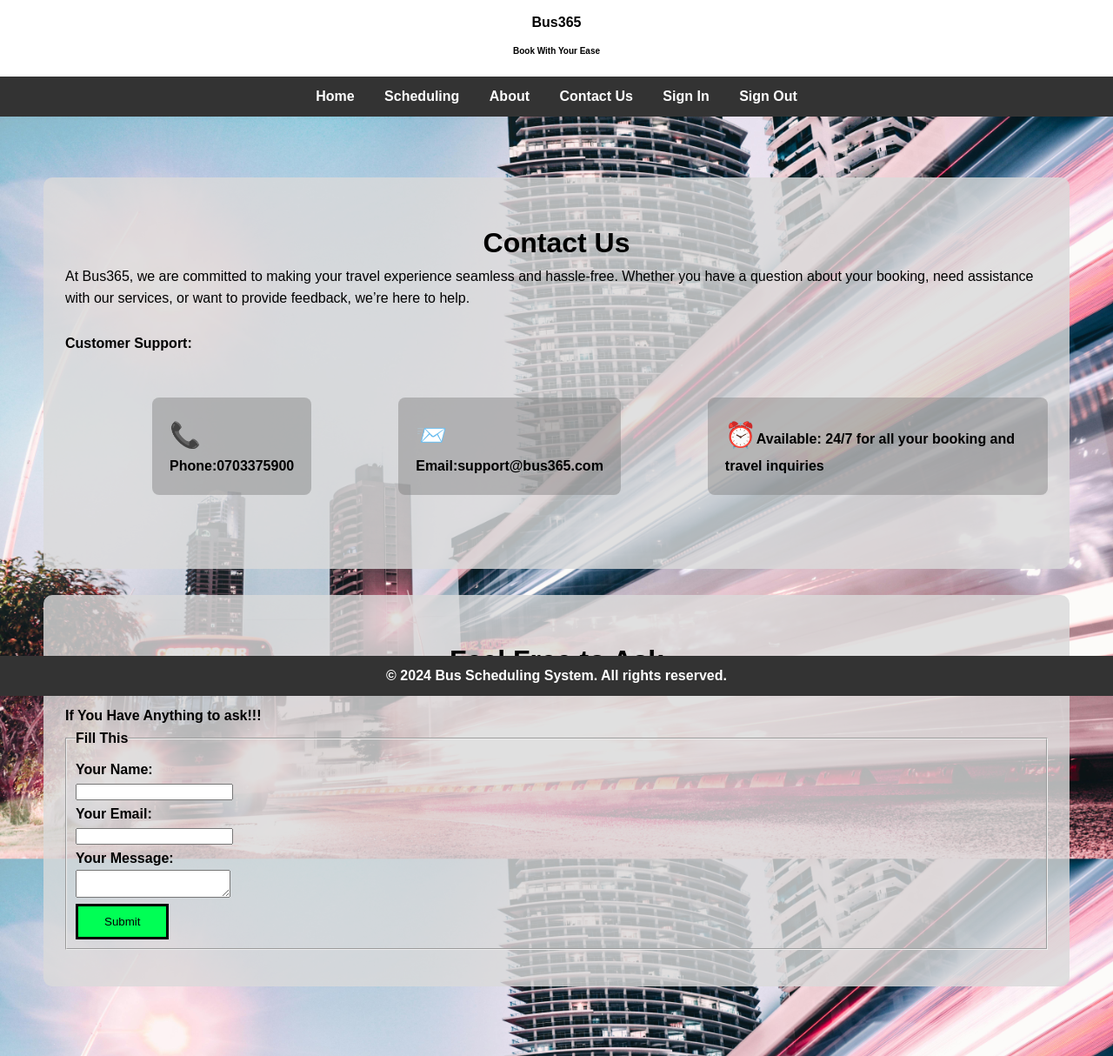
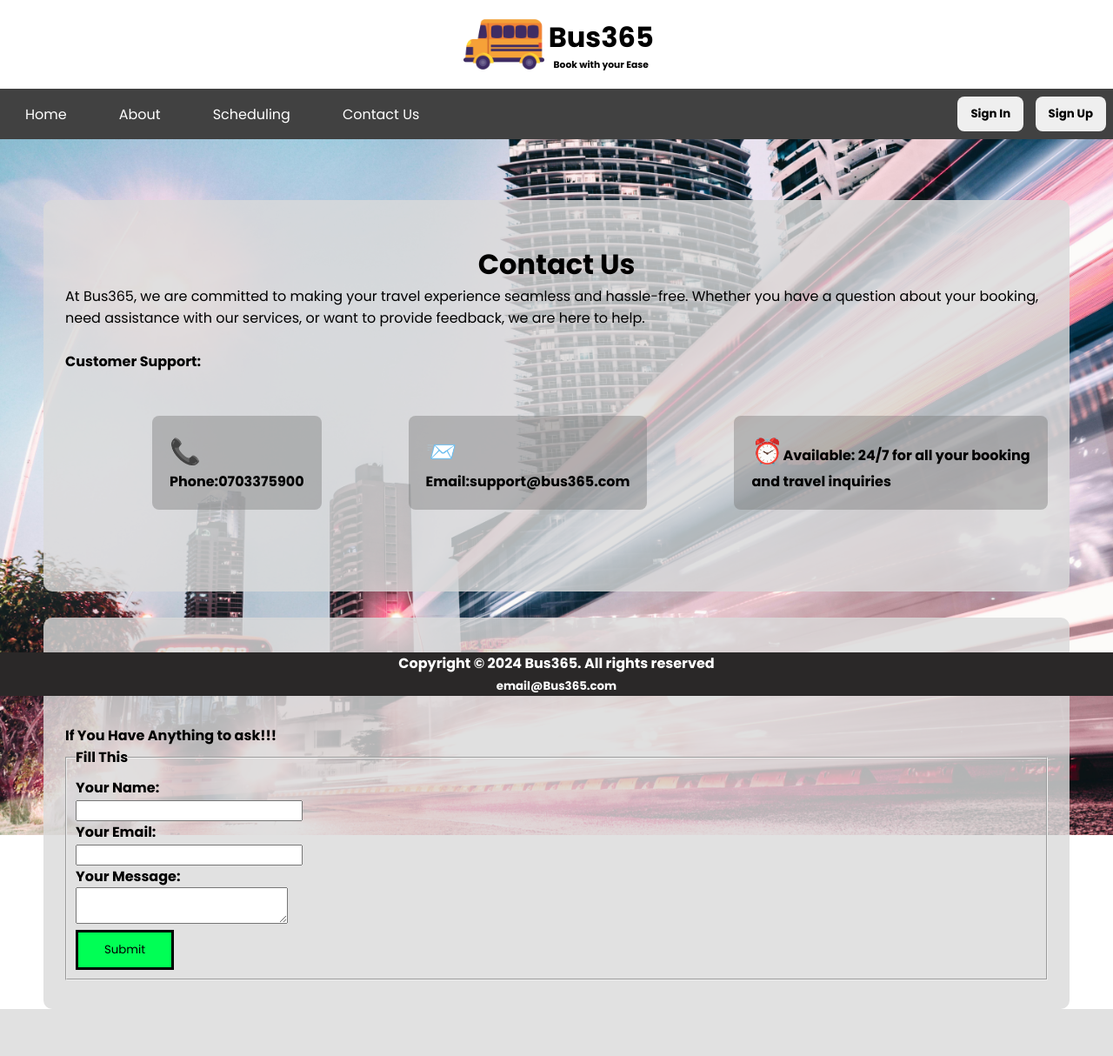
Before and after one commit to IT23595644/Bus-Booking-System, a PHP site: page /ContactUs.php in a window 1280 px wide. Shown: the whole page at 87% size. After the commit the page ends 1160 px from the top, so only its background shows below. Run offline with PHP 8.4, Linux system fonts and the light colour scheme.

Commit message:
header/footer created

```diff
--- a/Contact Us page/ContactUs.php
+++ b/Contact Us page/ContactUs.php
@@ -7,23 +7,20 @@
 <html >
 <head>
     <title>Contact Us</title>
-
+    <link rel="stylesheet" href="Headers-Footers/header.css">
+    <link rel="stylesheet" href="Headers-Footers/footer.css">
     <link rel="stylesheet" href="contactus.css">
 </head>
 <body>
-    <div class="companyname">
-        <center>Bus365</center>
-        <label>Book With Your Ease</label>
-    </div>
         <?php
-            include("header.html");
+            include('Headers-Footers/mainheader.php');
 
         ?>
         <div class="container">
             <div class="box" >
                 <div class="heading">
                     <h1>Contact Us</h1>
-                    <label >At Bus365, we are committed to making your travel experience seamless and hassle-free. Whether you have a question about your booking, need assistance with our services, or want to provide feedback, we’re here to help.</label><br><br>
+                    <label >At Bus365, we are committed to making your travel experience seamless and hassle-free. Whether you have a question about your booking, need assistance with our services, or want to provide feedback, we are here to help.</label><br><br>
                     <pre><b>Customer Support:<b></pre>
                     <ul>
                         <li><span class="icon">📞</span>Phone:0703375900</li>
@@ -49,17 +46,21 @@
                         </form>
                     </fieldset>
                 </div>
-            </div>
+            <div>
+
+        </div>
+
+        <?php
+                include("Headers-Footers/footer.php");
+
+         ?>
 
 
 
-        </div>
-        <div>
-            <?php
-                include("footer.html");
 
-            ?>
-        </div>
+
+
+
 
 
 </body>
@@ -91,7 +92,8 @@
         }
 
 
-
+            /*
+        }*/
 
 
     mysqli_close($conn);
--- /dev/null
+++ b/Contact Us page/Headers-Footers/footer.css
@@ -0,0 +1,13 @@
+@import url('https://fonts.googleapis.com/css2?family=Poppins:ital,wght@0,100;0,200;0,300;0,400;0,500;0,600;0,700;0,800;0,900;1,100;1,200;1,300;1,400;1,500;1,600;1,700;1,800;1,900&display=swap');
+
+footer{
+    font-family: 'poppins';
+    color:rgb(255, 255, 255);
+    position: fixed;
+    bottom:0px;
+    left:50%;
+    transform: translateX(-50%);
+    text-align: center;
+    background-color: hsl(0, 2%, 16%);
+    width: 100%;
+}
--- /dev/null
+++ b/Contact Us page/Headers-Footers/footer.php
@@ -0,0 +1,4 @@
+<footer>
+         Copyright &copy; 2024<b> Bus365</b>. All rights reserved<br>
+        <small>email@Bus365.com</small>
+</footer>
--- /dev/null
+++ b/Contact Us page/Headers-Footers/header.css
@@ -0,0 +1,54 @@
+@import url('https://fonts.googleapis.com/css2?family=Poppins:ital,wght@0,100;0,200;0,300;0,400;0,500;0,600;0,700;0,800;0,900;1,100;1,200;1,300;1,400;1,500;1,600;1,700;1,800;1,900&display=swap');
+
+*{
+    font-family: 'poppins';
+    box-sizing: border-box;
+    margin:0px;
+    padding:0px;
+}
+
+.contain{
+
+    display:flex;
+    background-color: rgb(255, 255, 255);
+    justify-content:center;
+    align-items: center;
+    text-align: center;
+}
+.nav{
+    display:flex;
+    justify-content: space-between;
+    background-color: rgba(32, 32, 32, 0.852);
+    padding:9px;
+    align-items: center;
+
+}
+.left ul{
+    display:flex;
+    margin-left:-10px;
+    list-style-type: none;
+
+}
+
+.nav a{
+
+    padding:18px 30px;
+    text-decoration: none;
+    color:rgb(255, 255, 255);
+}
+.nav a:hover{
+    background-color: rgb(5, 5, 5);
+    transition: 0.5s;
+}
+
+.btnin{
+    margin-right:-1px;
+    margin-left: 10px;
+    padding:10px 15px;
+    border: none;
+    border-radius: 8px;
+    font-weight: bold;
+}
+.btnin:hover{
+    background-color: #3787ff;
+}
--- /dev/null
+++ b/Contact Us page/Headers-Footers/mainheader.php
@@ -0,0 +1,26 @@
+<header>
+        <div class="contain">
+            <img src="Headers-Footers/logo.png" width="8%">
+            <div>
+                <h1>Bus365</h1>
+                <h6>Book with your Ease</h6>
+            </div>
+
+
+        </div>
+
+        <div class="nav">
+            <div class="left">
+                <ul>
+                    <li><a href="#gasa">Home</a></li>
+                    <li><a href="#gasa">About</a></li>
+                    <li><a href="#gasa">Scheduling</a></li>
+                    <li><a href="#gasa">Contact Us</a></li>
+                </ul>
+            </div>
+            <div class="right">
+                <button class="btnin">Sign In</button>
+                <button class="btnin">Sign Up</button>
+            </div>
+        </div>
+</header>
--- a/Contact Us page/contactus.css
+++ b/Contact Us page/contactus.css
@@ -1,23 +1,8 @@
-.companyname{
 
-    font-family:sans-serif;
-    font-weight: bold;
-    text-align: center;
-    height:80px;
-
-
-}
-.companyname center{
-    margin-top:8px;
-    padding:5px 15px;
-}
-.companyname label{
-    font-size: 10px;
-}
 .container{
     padding:50px;
     background-image: url('contactBack.jpg');
-        height:100%vh;
+    height:100vh;
     width:100%;
     background-size: cover;
     background-position: center;
--- a/Contact Us page/contactusformdata.php
+++ b/Contact Us page/contactusformdata.php
@@ -29,8 +29,7 @@
         }
 
 
-            /*
-        }*/
+
 
 
     mysqli_close($conn);
```
Also changed, not shown: Contact Us page/Headers-Footers/headerLogOut.php (added, +28 -0 lines), Contact Us page/Headers-Footers/logo.png (added). Lines whose indentation alone changed are shown as unchanged.
